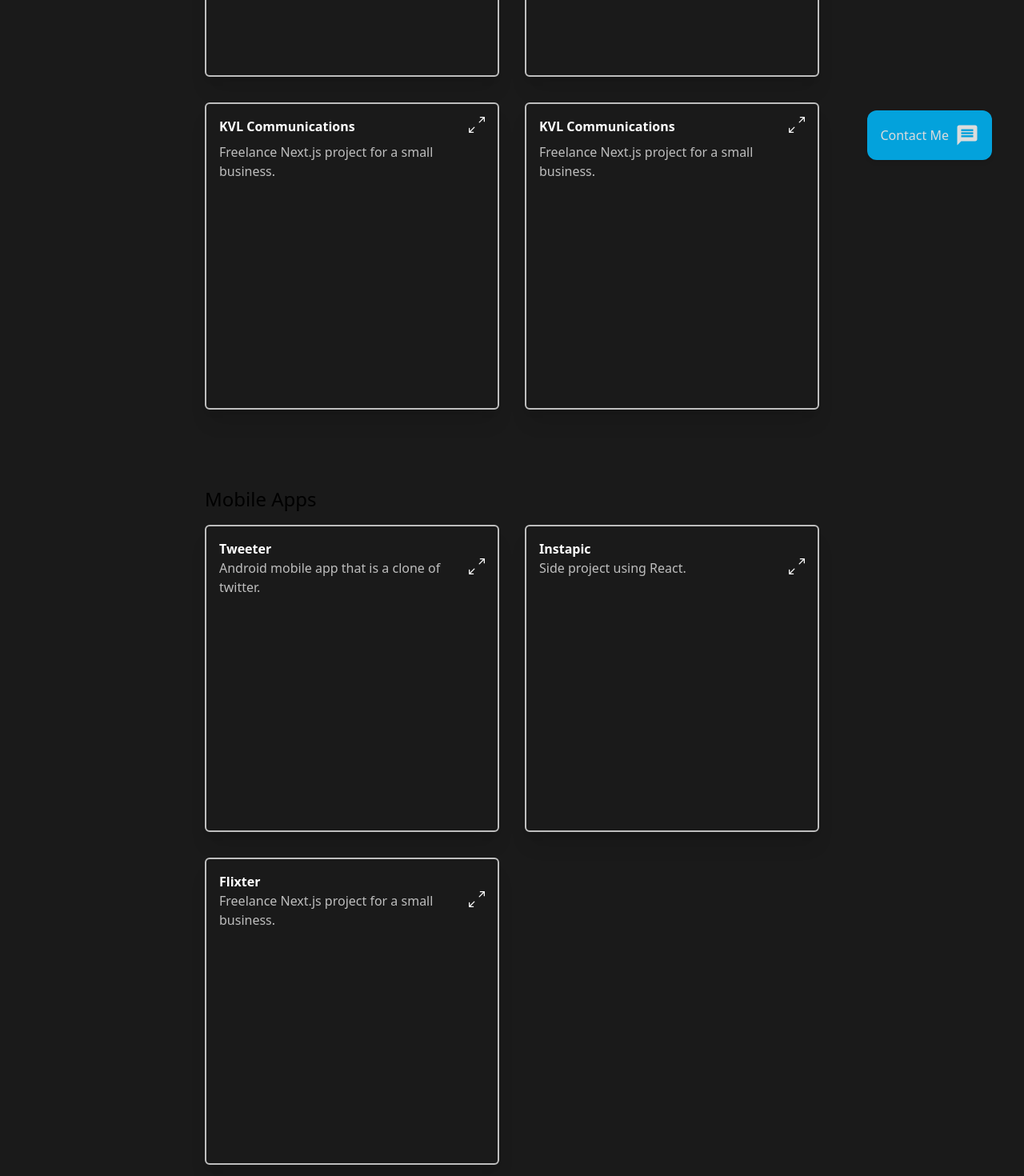
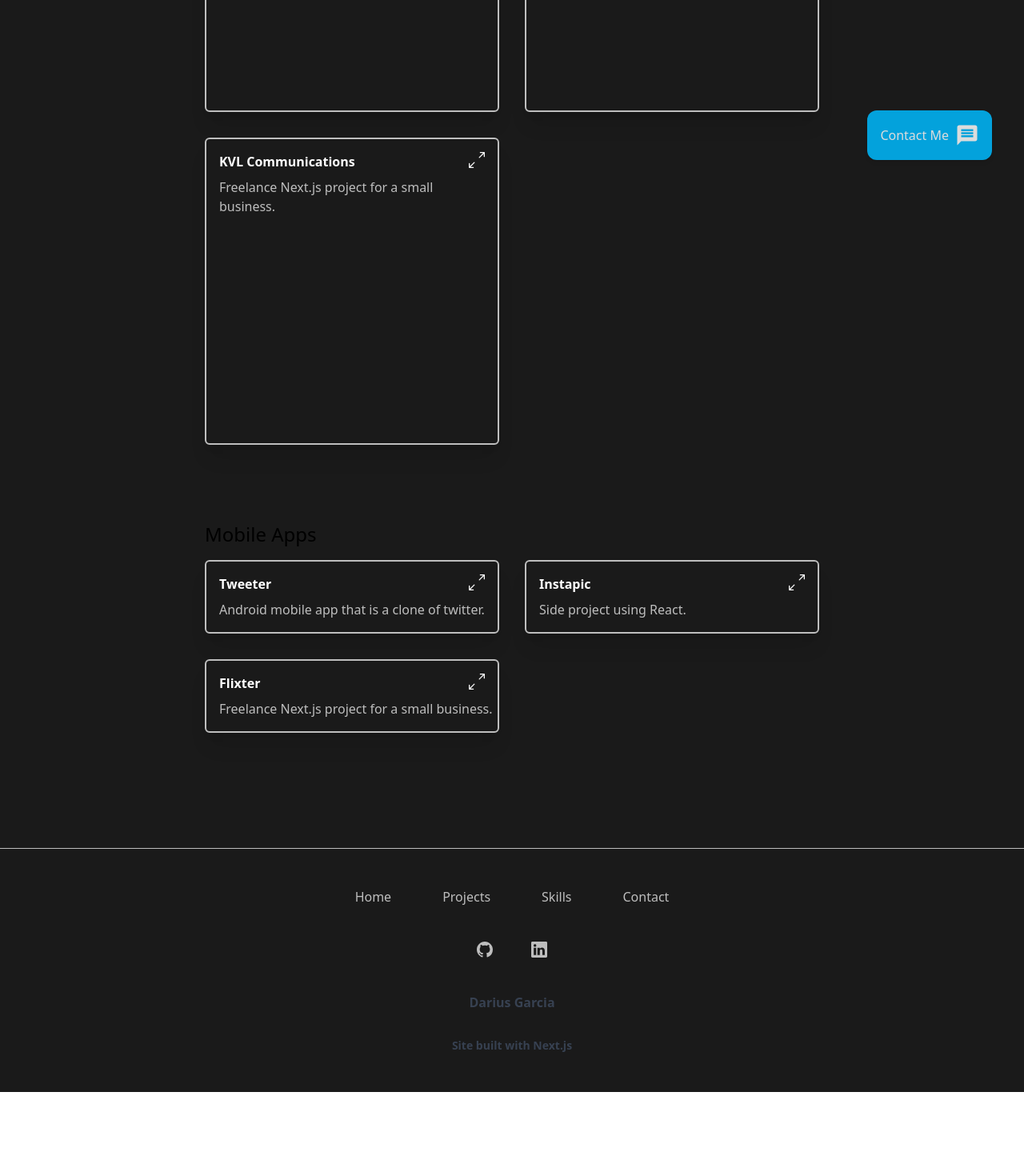
Before and after one commit to DariusGarcia/portfolio-2.0, a Next.js app: page /projects in a window 1280 px wide. Shown: the part 560-2030 px from the top of the page at 80% size. After the commit the page ends 1925 px from the top, so only its background shows below. Built offline with nearby package versions, Linux system fonts and the light colour scheme.

Commit message:
added npm next-videos lib

```diff
--- a/components/footer.js
+++ b/components/footer.js
@@ -25,7 +25,7 @@ const navigation = {
 
 export default function Example() {
 	return (
-		<footer className='bg-black2 border-t-2 border-darkGrey shadow-xl text-grey'>
+		<footer className='bg-black2  border-t-[1px] border-darkGrey shadow-xl text-grey'>
 			<div className='mx-auto md:w-3/5 overflow-hidden py-12'>
 				<nav
 					className='-mx-5 -my-2 flex flex-wrap justify-center'
@@ -55,7 +55,10 @@ export default function Example() {
 					))}
 				</div>
 				<p className='mt-8 text-center font-bold hover:text-blue3'>
-					&copy; 2022 Darius Garcia
+					Darius Garcia
+				</p>
+				<p className='mt-8 text-sm text-center font-bold hover:text-blue3'>
+					Site built with Next.js
 				</p>
 			</div>
 		</footer>
--- a/components/singleMobileApp.js
+++ b/components/singleMobileApp.js
@@ -18,35 +18,40 @@ export default function SingleProject({
 				setOpen(!open)
 			}}
 			key={name}
-			className='relative mb-4 md:mb-0 min-h-96 h-max p-4 border-2 hover:border-blue3 text-white border-darkGrey rounded-md hover:scale-95 transition ease-in-out delay-110 shadow-xl'>
+			className='relative mb-4 md:mb-0 h-max p-4 border-2 hover:border-blue3 text-white border-darkGrey rounded-md hover:scale-95 transition ease-in-out delay-110 shadow-xl'>
 			{!open ? (
 				<div className=''>
-					<h3 className='font-bold'> {name}</h3>
-					<div className='flex flex-row justify-between'>
-						<p className='text-darkGrey'>{description}</p>
+					<div className='flex flex-row justify-between cursor-pointer'>
+						<h3 className='w-max font-bold'> {name}</h3>
 						<p className=' cursor-pointer text-white'>
 							<BsArrowsAngleExpand
 								className='hover:text-blue3'
 								size='20'></BsArrowsAngleExpand>
 						</p>
 					</div>
+					<p className='w-max mt-2 text-darkGrey'>{description}</p>
 				</div>
 			) : (
 				<div className='flex flex-col cursor-text '>
-					<div className='flex justify-center items-center cursor-pointer mb-4'>
-						<Image src={image} alt={name} height={400} width={200} />
-					</div>
-					<h3 className='font-bold text-blue3'> {name}</h3>
-					<p className=''>Tech stack: {tech}</p>
 					<div className='flex flex-row justify-between'>
-						<p className='text-sm text-darkGrey'>{description}</p>
-
+						<h3 className='font-bold text-blue3'> {name}</h3>
 						<p className=' cursor-pointer'>
 							<BsArrowsAngleExpand
 								className='hover:text-blue3'
 								size='20'></BsArrowsAngleExpand>
 						</p>
 					</div>
+					<p className='mt-2 w-max'>Tech stack: {tech}</p>
+					<p className='text-sm text-darkGrey mt-2 w-max'>{description}</p>
+					<div className='flex justify-center items-center cursor-pointer mt-4'>
+						<Image
+							className='rounded-xl'
+							src={image}
+							alt={name}
+							height={600}
+							width={300}
+						/>
+					</div>
 				</div>
 			)}
 		</article>
--- a/components/singleProject.js
+++ b/components/singleWebsite.js
@@ -3,7 +3,7 @@ import Image from 'next/image'
 import { GrExpand } from 'react-icons/gr'
 import { BsArrowsAngleExpand } from 'react-icons/bs'
 
-export default function SingleProject({
+export default function SingleWebsite({
 	name,
 	description,
 	tech,
@@ -46,7 +46,7 @@ export default function SingleProject({
 					<p className='mt-2 text-sm text-darkGrey'>{description}</p>
 
 					<div className='flex justify-center items-center cursor-pointer mt-4'>
-						<video autoplay muted loop controls className=''>
+						<video autoplay muted loop controls className='rounded-lg'>
 							<source src={image} />
 						</video>
 					</div>
--- a/package.json
+++ b/package.json
@@ -15,6 +15,7 @@
     "@splinetool/runtime": "^0.9.103",
     "framer-motion": "^7.2.1",
     "next": "12.2.5",
+    "next-videos": "1.5.0",
     "react": "^18.2.0",
     "react-dom": "18.2.0",
     "react-icons": "^4.4.0"
--- a/pages/index.js
+++ b/pages/index.js
@@ -21,7 +21,7 @@ export default function Home() {
 			{/*       Nav bar     */}
 			<Navbar />
 
-			<div className='h-full flex flex-col items-center w-full py-12 bg-black2'>
+			<div className='h-full flex flex-col items-center w-full py-12 selection:bg-blue3 bg-black2'>
 				<main className='flex flex-col justify-start h-full md:w-3/5'>
 					<header className='mx-4 md:mx-0'>
 						<h1 className='mb-4 text-5xl'>Welcome</h1>
@@ -34,7 +34,7 @@ export default function Home() {
 							that will make a meaningful impact on people.
 						</p>
 						<Link href='/projects'>
-							<a className='flex flex-row w-max items-center gap-2 p-4 bg-blue3 transition ease-in-out delay-100 hover:scale-95 hover:opacity-75  text-white rounded-lg'>
+							<a className='flex flex-row w-max shadow-2xl items-center gap-2 p-4 bg-blue3 transition ease-in-out delay-100 hover:scale-95 hover:opacity-75  text-white rounded-lg'>
 								<div>Check out my projects </div>
 								<BsBoxArrowInRight size={25}></BsBoxArrowInRight>
 							</a>
--- a/pages/projects.js
+++ b/pages/projects.js
@@ -1,5 +1,5 @@
 import { useState } from 'react'
-import SingleProject from '../components/singleProject'
+import SingleWebsite from '../components/singleWebsite'
 import SingleMobileApp from '../components/singleMobileApp'
 import Navbar from '../components/navbar'
 import Footer from '../components/footer'
@@ -13,56 +13,6 @@ import tweeter from '../public/videos/tweeter.gif'
 import instapic from '../public/videos/instapic.gif'
 import flixter from '../public/videos/flixter.gif'
 
-const projectList = [
-	{
-		name: 'Fix It Credit Inc.',
-		description: 'Freelance Next.js project for a client.',
-		tech: 'Next.js, React, Tailwind CSS',
-		image: fixit,
-		type: 'video/mp4',
-	},
-	{
-		name: 'BullBear Market',
-		description: 'Side project using React.',
-		tech: 'React, Tailwind CSS, node.js, REST APIs, user Auth',
-		image: bullbear,
-		type: 'video/mp4',
-	},
-	{
-		name: 'KVL Communications',
-		description: 'Freelance Next.js project for a small business.',
-		tech: 'Next.js, React, Tailwind CSS',
-		image: kvl,
-		type: 'video/mp4',
-	},
-	{
-		name: 'KVL Communications',
-		description: 'Freelance Next.js project for a small business.',
-		tech: 'Next.js, React, Tailwind CSS',
-		image: kvl,
-		type: 'video/mp4',
-	},
-]
-const mobileApps = [
-	{
-		name: 'Tweeter',
-		description: 'Android mobile app that is a clone of twitter.',
-		tech: 'Next.js, React, Tailwind CSS',
-		image: tweeter,
-	},
-	{
-		name: 'Instapic',
-		description: 'Side project using React.',
-		tech: 'React, Tailwind CSS, node.js, REST APIs, user Auth',
-		image: instapic,
-	},
-	{
-		name: 'Flixter',
-		description: 'Freelance Next.js project for a small business.',
-		tech: 'Next.js, React, Tailwind CSS',
-		image: flixter,
-	},
-]
 const Projects = () => {
 	const [isOpen, setIsOpen] = useState([])
 	const handleStatusChange = (status) => {
@@ -77,12 +27,15 @@ const Projects = () => {
 				<div className=' w-full md:w-3/5'>
 					<header className='mb-12'>
 						<h1 className='text-4xl text-blue3'>Projects</h1>
+						<p className='mt-4 text-lg '>
+							Here are some of the recent projects I have completed.
+						</p>
 					</header>
 					<section className=' '>
 						<h2 className='text-2xl mb-4'>Websites and Web Apps</h2>
 						<div className='flex flex-col md:grid md:grid-cols-2 md:gap-8 justify-between cursor-pointer mb-24'>
-							{projectList.map((project) => (
-								<SingleProject
+							{projects.websites.map((project) => (
+								<SingleWebsite
 									key={project.name}
 									name={project.name}
 									description={project.description}
@@ -97,7 +50,7 @@ const Projects = () => {
 					<section className=''>
 						<h2 className='text-2xl mb-4'>Mobile Apps</h2>
 						<div className='flex flex-col md:grid md:grid-cols-2 md:gap-8 justify-between cursor-pointer mb-24'>
-							{mobileApps.map((project) => (
+							{projects.webapps.map((project) => (
 								<SingleMobileApp
 									key={project.name}
 									name={project.name}
@@ -118,4 +71,51 @@ const Projects = () => {
 	)
 }
 
+const projects = {
+	websites: [
+		{
+			name: 'Fix It Credit Inc.',
+			description: 'Freelance Next.js project for a client.',
+			tech: 'Next.js, React, Tailwind CSS',
+			image: fixit,
+			type: 'video/mp4',
+		},
+		{
+			name: 'BullBear Market',
+			description: 'Side project using React.',
+			tech: 'React, Tailwind CSS, node.js, REST APIs, user Auth',
+			image: bullbear,
+			type: 'video/mp4',
+		},
+		{
+			name: 'KVL Communications',
+			description: 'Freelance Next.js project for a small business.',
+			tech: 'Next.js, React, Tailwind CSS',
+			image: kvl,
+			type: 'video/mp4',
+		},
+	],
+
+	webapps: [
+		{
+			name: 'Tweeter',
+			description: 'Android mobile app that is a clone of twitter.',
+			tech: 'Next.js, React, Tailwind CSS',
+			image: tweeter,
+		},
+		{
+			name: 'Instapic',
+			description: 'Side project using React.',
+			tech: 'React, Tailwind CSS, node.js, REST APIs, user Auth',
+			image: instapic,
+		},
+		{
+			name: 'Flixter',
+			description: 'Freelance Next.js project for a small business.',
+			tech: 'Next.js, React, Tailwind CSS',
+			image: flixter,
+		},
+	],
+}
+
 export default Projects
```
Also changed, not shown: 1 other file (tests, documents, lock files or other folders).
